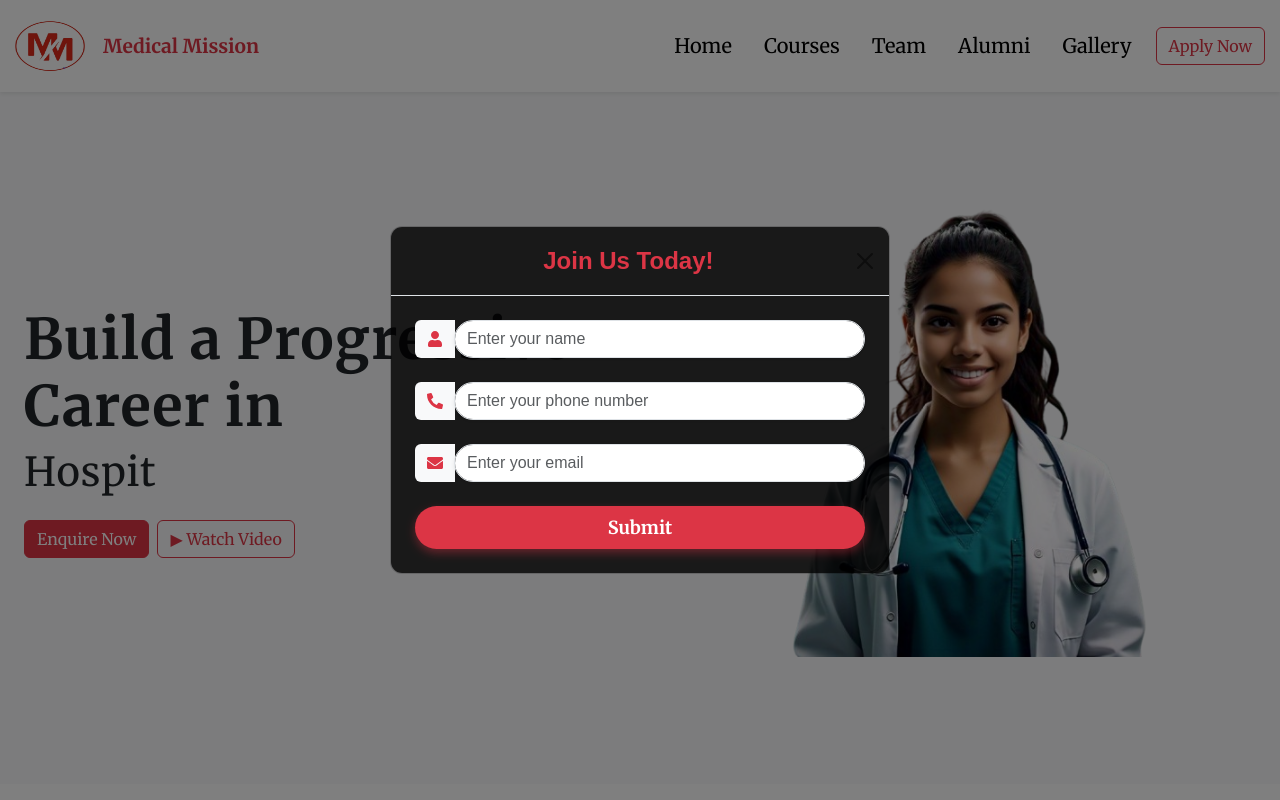
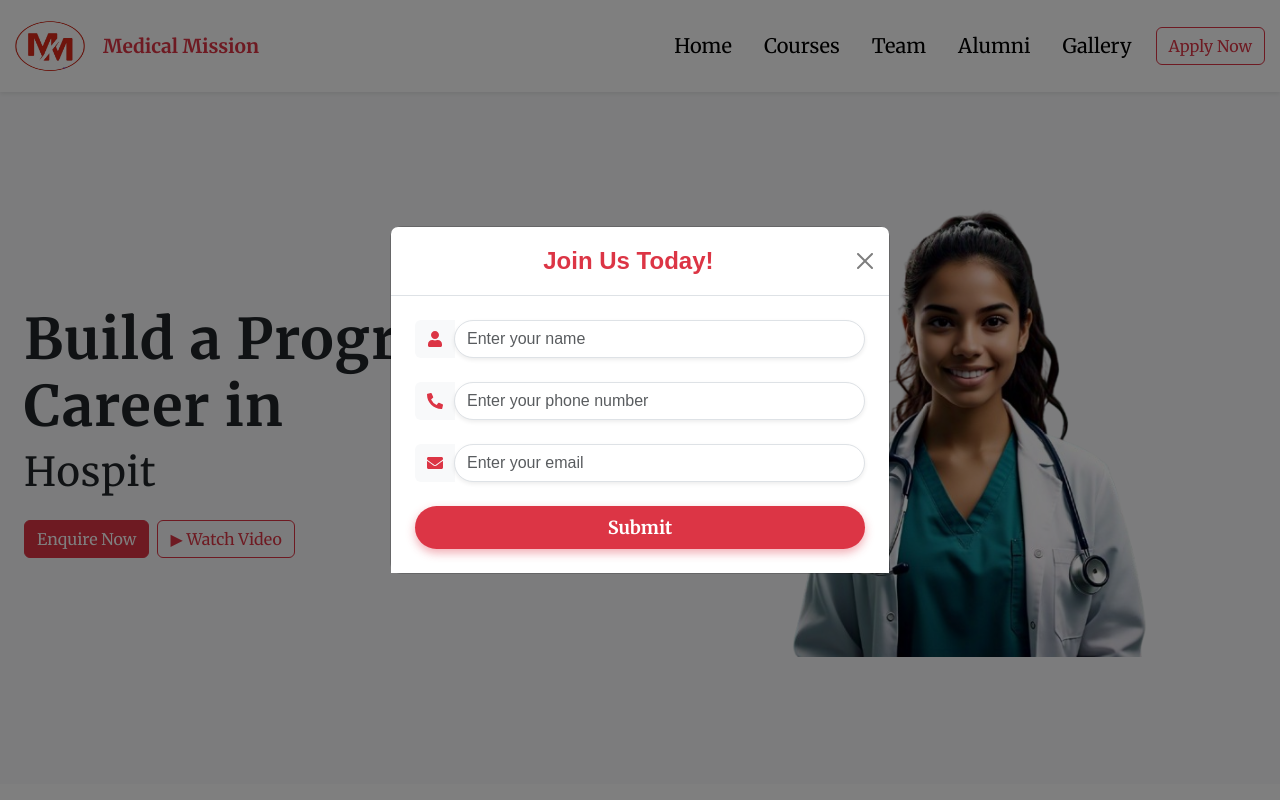
Before and after one commit to AAbhishek1234/medicalMission, a React (Create React App) app: page / in a window 1280 px wide. Both pictures are taken after a click on the button "Apply Now". Shown: the top 800 px of the page. Built offline with nearby package versions, Linux system fonts and the light colour scheme.

Commit message:
add course section

```diff
--- a/src/components/Navbar.jsx
+++ b/src/components/Navbar.jsx
@@ -164,15 +164,16 @@ const CustomNavbar = () => {
         onHide={handleModalClose}
         centered
         dialogClassName="custom-modal"
+
       >
-        <Modal.Header closeButton>
-          <Modal.Title className="text-center w-100">
+        <Modal.Header closeButton style={{backgroundColor:"white"}} >
+          <Modal.Title className="text-center w-100" style={{backgroundColor:"white"}} >
             <span style={{ fontSize: "24px", fontWeight: "bold", color: "#DC3545" }}>
               Join Us Today!
             </span>
           </Modal.Title>
         </Modal.Header>
-        <Modal.Body className="p-4">
+        <Modal.Body className="p-4" style={{backgroundColor:"white"}}>
           {isFormSubmitted ? (
             <div className="text-center">
               <h5 className="text-success">Thank you for your submission!</h5>
```
